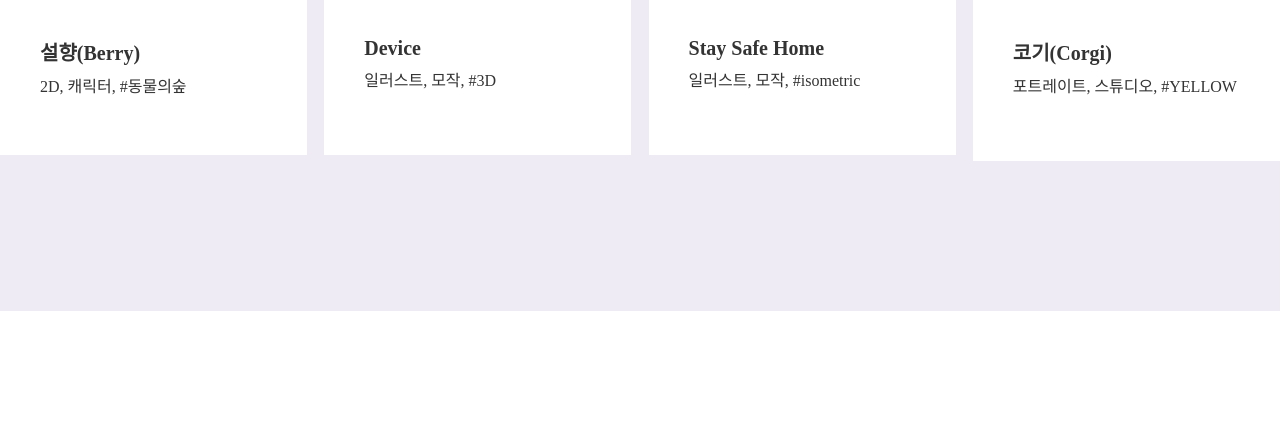
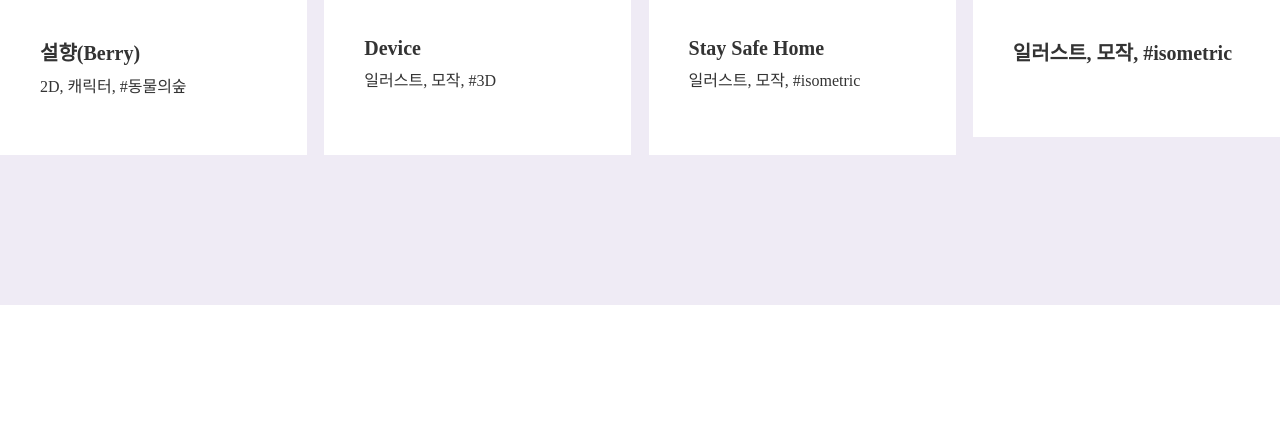
Before and after one commit to BUZZY-CAT/portfolio, a plain HTML site: page index.html in a window 1280 px wide. Shown: the part 4728-5176 px from the top of the page. Drawn offline with nearby package versions, Linux system fonts and the light colour scheme; a small style sheet from the web is missing; a web font is replaced by a local one.

Commit message:
Update index.html

```diff
--- a/index.html
+++ b/index.html
@@ -705,8 +705,8 @@
                         <img src="images/sweetie05.jpg" alt="" />
                     </figure>
                     <ul>
-                        <li>코기(Corgi)</li>
-                        <li>포트레이트, 스튜디오, #YELLOW</li>
+                        <liKeep Your Eyes Open</li>
+                        <li>일러스트, 모작, #isometric</li>
                         <li>　<li>
                     </ul>
                 </a>
```
